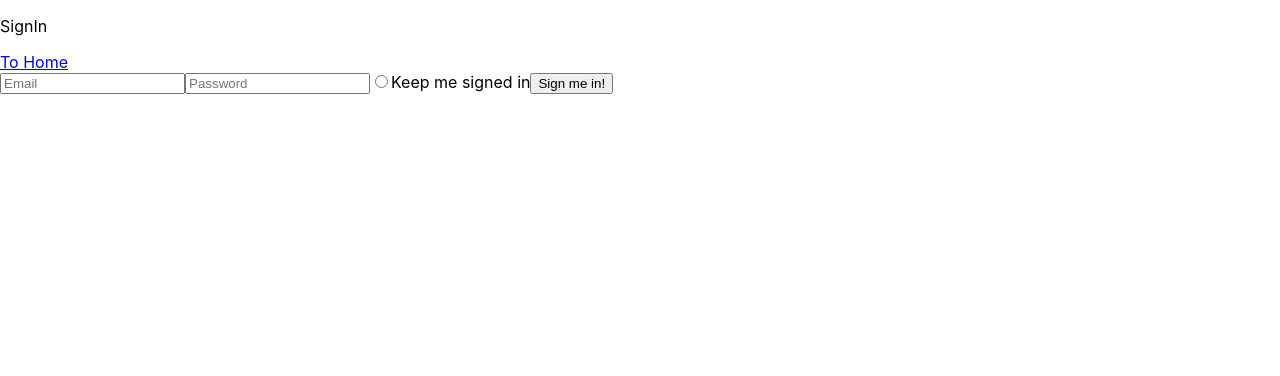
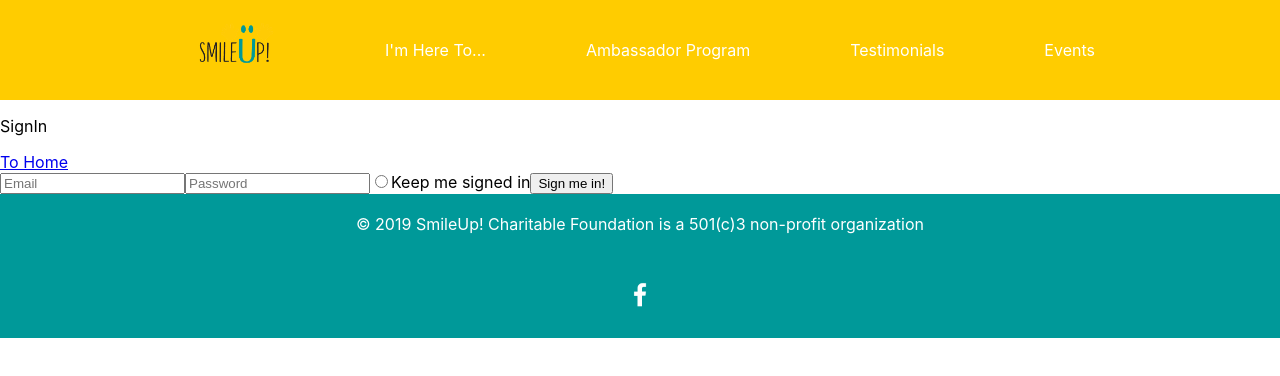
Before and after one commit to eddieatkinson/smileUp, a React (Create React App) app in the folder front-end/: page /signin in a window 1280 px wide. Shown: the top 376 px of the page. Built offline with nearby package versions, Linux system fonts and the light colour scheme.

Commit message:
moved Navbar and Footer components to App.js

```diff
--- a/front-end/src/App.js
+++ b/front-end/src/App.js
@@ -8,6 +8,8 @@ import SignUp from './containers/SignUp';
 import Register from './containers/Register';
 import VolunteerTable from './containers/VolunteerTable';
 import SignIn from './containers/SignIn';
+import Navbar from './components/Navbar';
+import Footer from './components/Footer';
 
 class App extends Component {
 
@@ -15,6 +17,7 @@ class App extends Component {
     return (
       <Router>
         <Grid>
+          <Navbar />
           <Route exact path='/' component={Home} />
           <Route path='/signup' component={SignUp} />
           <Route path='/signin' component={SignIn} />
@@ -24,6 +27,7 @@ class App extends Component {
             window.location.href = 'https://www.facebook.com/smileupfoundation';
             return null;
           }}/>
+          <Footer />
         </Grid>
       </Router>
     );
--- a/front-end/src/containers/Home.js
+++ b/front-end/src/containers/Home.js
@@ -1,9 +1,6 @@
 import React, { Component } from 'react';
 import { Link } from 'react-router-dom';
 import { connect } from 'react-redux';
-
-import Navbar from '../components/Navbar';
-import Footer from '../components/Footer';
 
 import LogoutAction from '../actions/LogoutAction';
 
@@ -25,7 +22,6 @@ class Home extends Component {
   render() {
     return (
       <div>
-        <Navbar />
         <p>Home</p>
         <Link to='/signup'>To SignUp</Link>
         <div>
@@ -40,7 +36,6 @@ class Home extends Component {
         <div>
           {this.renderLogoutButton()}
         </div>
-        <Footer />
       </div>
     )
   }
```
